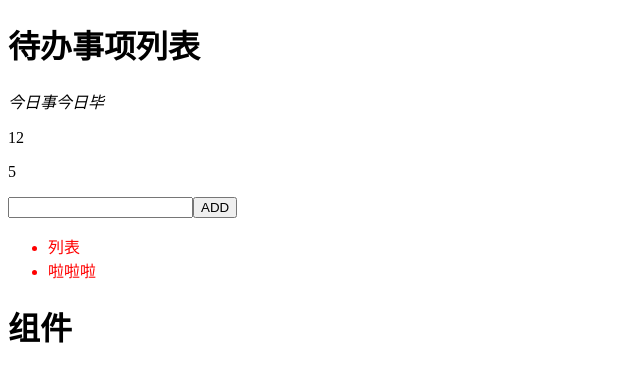
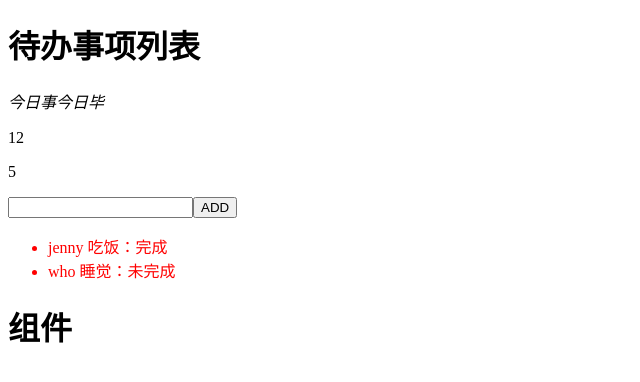
Before and after one commit to lhz333/react-study, a React (Create React App) app: page / in a window 1280 px wide. Shown: the top 382 px of the page, without its empty margins (0-640 px from the left). Built offline with nearby package versions, Linux system fonts and the light colour scheme.

Commit message:
feat: 模版渲染语法及props向下传递的技巧

```diff
--- a/src/App.js
+++ b/src/App.js
@@ -1,4 +1,4 @@
-import React, { Component } from 'react'
+import React, { Component, Fragment } from 'react'
 import {
   TodoHeader,
   TodoInput,
@@ -17,19 +17,42 @@ export default class App extends Component {
     super()
     this.state = {
       title: '待办事项列表',
-      desc: <i>今日事今日毕</i>
+      desc: <i>今日事今日毕</i>,
+      artice: '<div><h1>文章标题</h1><i>作者</i></div>',
+      todos: [{
+        id: 1,
+        title: '吃饭',
+        assignee: 'jenny',
+        isCompleted: true
+      },{
+        id: 2,
+        title: '睡觉',
+        assignee: 'who',
+        isCompleted: false
+      }]
     }
   }
   render() {
     return (
-      <div>
+      <Fragment>
+        {/* {
+          this.state.artice
+        }
+        {
+          <div dangerouslySetInnerHTML={{__html: this.state.artice}} />
+        }
+        {
+          this.state.todos.map(todo => {
+            return <div key={todo.id}>{todo.title}</div>
+          })
+        } */}
         <TodoHeader title={this.state.title} x='1' y='2' n={2} m={3}>
           {this.state.desc}
         </TodoHeader>
         <TodoInput btnText="ADD"/>
-        <TodoList />
+        <TodoList todos={this.state.todos}/>
         <h1>组件</h1>
-      </div>
+      </Fragment>
     )
   }
 }
--- a/src/components/TodoList/TodoItem.js
+++ b/src/components/TodoList/TodoItem.js
@@ -1,11 +1,9 @@
-import React, { Fragment } from 'react'
+import React, { Component } from 'react'
 
-export default function TodoItem() {
-  return (
-    // Fragment 相当于空标签
-    <Fragment>
-      <li>列表</li>
-      <li>啦啦啦</li>
-    </Fragment>
-  )
+export default class TodoItem extends Component {
+  render() {
+    return (
+    <li>{this.props.assignee} {this.props.title}：{this.props.isCompleted ? '完成': '未完成'}</li>
+    )
+  }
 }
--- a/src/components/TodoList/index.js
+++ b/src/components/TodoList/index.js
@@ -3,9 +3,20 @@ import TodoItem from './TodoItem'
 
 export default class TodoList extends Component {
   render() {
+    console.log(this.props.todos)
     return (
       <ul className="abc">
-        <TodoItem />
+        {this.props.todos.map(todo => {
+          return (
+            <TodoItem key={todo.id} {...todo}/>
+            // <TodoItem
+            //   key={todo.id}
+            //   id={todo.id}
+            //   title={todo.title}
+            //   isCompleted={todo.isCompleted}
+            // />
+          )
+        })}
       </ul>
     )
   }
```
